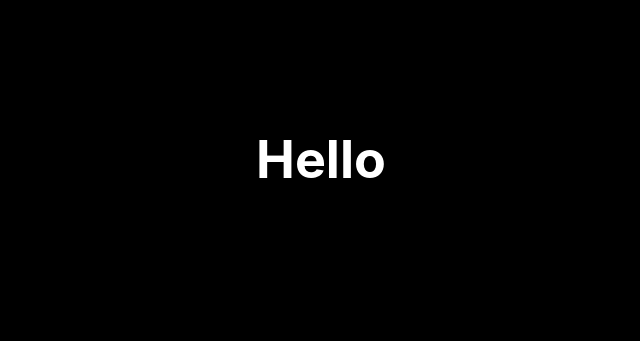
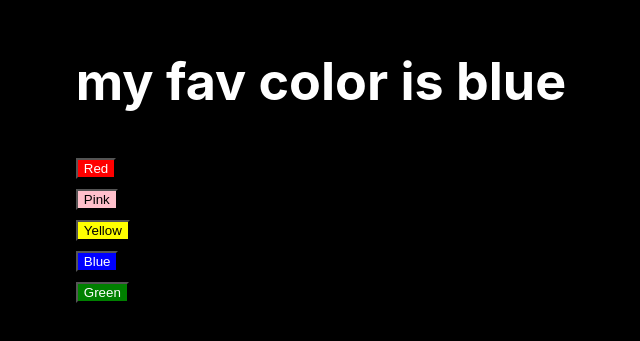
Before and after one commit to RAFiasyam/learn-react-hook, a React (Create React App) app: page / in a window 1280 px wide. Shown: the part 241-582 px from the top of the page, without its empty margins (319-959 px from the left). Built offline with nearby package versions, Linux system fonts and the light colour scheme.

Commit message:
yay start learning react hook

```diff
--- a/src/App.js
+++ b/src/App.js
@@ -1,10 +1,53 @@
+import { useState } from 'react';
 import './App.css';
 
 
 function App() {
+  const [color, setColor] = useState('blue')
+
   return (
     <div>
-      <h1>Hello</h1>
+      <h1>my fav color is {color}</h1>
+      <div>
+        <button
+          style={{ background: 'red', color: 'white' }}
+          type='button'
+          onClick={() => setColor("red")}
+        >Red
+        </button>
+      </div>
+      <div>
+        <button
+          style={{ background: 'pink', color: 'black' }}
+          type='button'
+          onClick={() => setColor("pink")}
+        >Pink
+        </button>
+      </div>
+      <div>
+        <button
+          style={{ background: 'yellow', color: 'black' }}
+          type='button'
+          onClick={() => setColor("yellow")}
+        >Yellow
+        </button>
+      </div>
+      <div>
+        <button
+          style={{ background: 'blue', color: 'white' }}
+          type='button'
+          onClick={() => setColor("blue")}
+        >Blue
+        </button>
+      </div>
+      <div>
+        <button
+          style={{ background: 'green', color: 'white' }}
+          type='button'
+          onClick={() => setColor("green")}
+        >Green
+        </button>
+      </div>
     </div>
   );
 }
```
